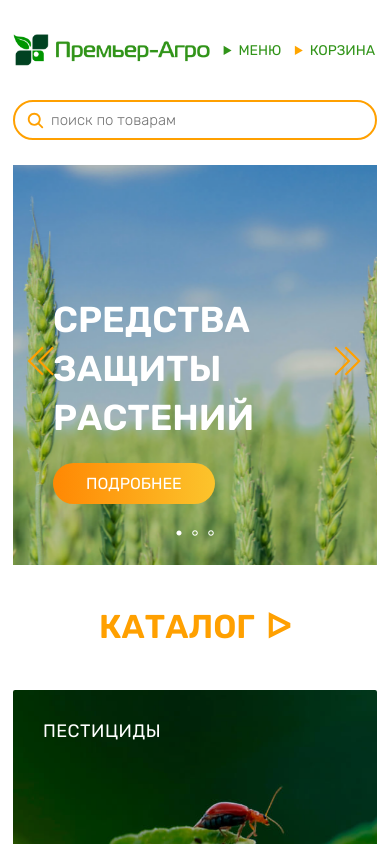
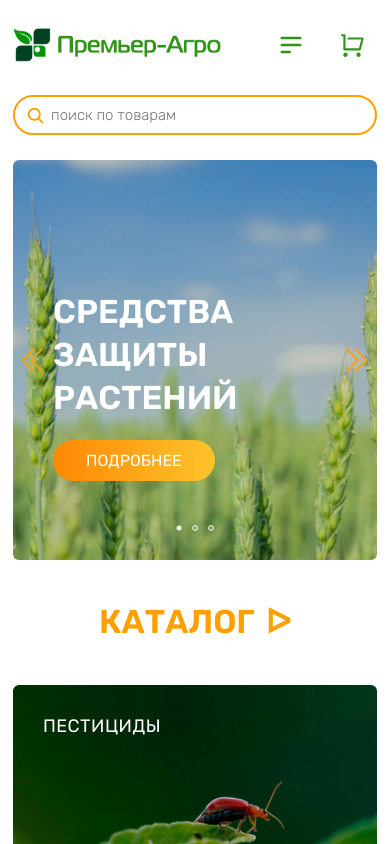
Before and after one commit to Lahma-tut/pr-agro-ru, a Next.js app: page / in a window 390 px wide. Shown: the top 844 px of the page. Built offline with nearby package versions, Linux system fonts and the light colour scheme; no server answers; the database is empty.

Commit message:
17 commit

```diff
--- a/app/catalog/page.module.css
+++ b/app/catalog/page.module.css
@@ -1,57 +1,12 @@
-/* PAGE */
+@media screen and (max-width: 670px) {
   .container {
     display: flex;
+    flex-direction: column;
     gap: 22px;
     margin: 0 0 40px 0;
     padding: var(--padding);
   }
 
-.body {
-  flex: 4;
-}
-
-.aside {
-  flex: 1;
-}
-
-/* breadcrumb */
-
-.h1 {
-  font-size: 33px;
-  font-weight: 600;
-  text-transform: uppercase;
-  color: var(--green-color);
-}
-
-.h2 {
-  font-weight: 500;
-  text-transform: uppercase;
-  color: var(--orange-color);
-  transition: letter-spacing 0.1s ease-out;
-}
-
-.link {
-  display: flex;
-  padding: 0 0 0 5px;
-  align-items: center;
-  gap: 8px;
-}
-
-.icon {
-  color: var(--orange-color);
-  transition: color 0.1s ease-out;
-}
-
-.h2:hover {
-  letter-spacing: 1px;
-}
-
-.link:hover .icon, .link:hover h2 {
-
-}
-
-
-@media screen and (max-width: 670px){
   .breadcrumb {
     display: flex;
     align-items: center;
@@ -70,6 +25,21 @@
 }
 
 @media screen and (min-width: 671px) {
+  .container {
+    display: flex;
+    gap: 22px;
+    margin: 0 0 40px 0;
+    padding: var(--padding);
+  }
+
+  .body {
+    flex: 4;
+  }
+
+  .aside {
+    flex: 1;
+  }
+
   .breadcrumb {
     display: flex;
     align-items: center;
--- a/app/page.jsx
+++ b/app/page.jsx
@@ -12,7 +12,7 @@ function Home() {
       <div className={styles.home}>
           <Slider />
           <div className={styles.body}>
-            <h2 className={styles.h2}>
+            <h2 className={styles.home_h2}>
               <Link href='/catalog'>
                 Каталог
               </Link>
--- a/app/page.module.css
+++ b/app/page.module.css
@@ -4,8 +4,25 @@
   padding: var(--padding);
 }
 
-.link {
-  transition: all 0.3s ease-out;
+.body {
+  display: flex;
+  align-items: center;
+  justify-content: center;
+  gap: 11px;
+  margin: var(--margin-block);
+}
+
+.home_h2 {
+  font-size: 33px;
+  display: contents;
+  font-weight: 600;
+  line-height: 136%;
+  color: var(--orange-color);
+  text-transform: uppercase;
+}
+
+.home_h2:hover > .arrow {
+  transform: translateX(6px);
 }
 
 .arrow {
@@ -17,25 +34,3 @@
   transition: all 0.3s ease-out;
   cursor: pointer;
 }
-
-.h2:hover > .arrow {
-  transform: translateX(6px);
-}
-
-
-.body {
-  display: flex;
-  align-items: center;
-  justify-content: center;
-  gap: 11px;
-  margin: var(--margin-block);
-}
-
-.h2 {
-  font-size: 33px;
-  display: contents;
-  font-weight: 600;
-  line-height: 136%;
-  color: var(--orange-color);
-  text-transform: uppercase;
-}
--- a/components/catalog/catalog.module.css
+++ b/components/catalog/catalog.module.css
@@ -47,11 +47,10 @@
 
 .category_img {
   position: relative;
-
 }
 
 .category_img img {
-  border-radius: 2px;
+  border-radius: 6px;
 }
 
 .category_info {
--- a/components/header/basket/Basket.jsx
+++ b/components/header/basket/Basket.jsx
@@ -1,20 +1,19 @@
 'use client'
-import styles from "./basket.module.css";
-import { faBasketShopping } from "@fortawesome/free-solid-svg-icons";
-import { FontAwesomeIcon } from "@fortawesome/react-fontawesome";
-import Link from "next/link";
+import styles from './basket.module.css'
+import Link from 'next/link'
+import { RiShoppingCartLine } from 'react-icons/ri'
 
 
 export default function Basket() {
 	return (
-		<details className={styles.details_nav}>
-			<summary className={styles.summary_nav}>КОРЗИНА</summary>
-			<ul className={styles.summary_list}>
-				<li><Link href='/'>О нас</Link></li>
-				<li><Link href='/catalog'>Каталог</Link></li>
-				<li><Link href='#'>Доставка</Link></li>
-				<li><Link href='#'>Контакты</Link></li>
+		<>
+			<ul className={styles.list}>
+				<li>
+					<Link href='/'>
+						<RiShoppingCartLine className={styles.icon} />
+					</Link>
+					</li>
 			</ul>
-		</details>
+		</>
 	)
 }
--- a/components/header/basket/basket.module.css
+++ b/components/header/basket/basket.module.css
@@ -1,56 +1,35 @@
-.details_nav {
-  cursor: pointer;
-  position: relative;
+
+@media screen and (max-width: 670px) {
+  .icon {
+    display: block;
+    font-size: 26px;
+    color: var(--green-color);
+    transition: color 0.5s ease-out;
+  }
+
+  .icon:hover {
+    color: var(--orange-color);
+  }
+
+  .icon:focus {
+    color: var(--orange-color);
+  }
 }
 
-.summary_nav {
-  color: var(--green-color);
-  font-weight: 500;
-}
-
-.summary_list {
-  position: absolute;
-  top: 39px;
-  left: -15px;
-  border-radius: 4px;
-  background-color: white;
-  box-shadow: 0 0 8px #ddd;
-}
-
-.summary_list li {
-padding: 10px 20px;
-border-bottom: 1px solid #ddd;
-cursor: pointer;
-}
-
-.summary_list li:hover {
-background-color: var(--grey-color);
-}
-
-/*
-
-.link:hover {
-  color: var(--orange-color);
-}
-
-.icon_basket {
-  cursor: pointer;
-  color: var(--green-color);
-  transition: color 0.3s ease-out;
-}
-
-.icon_basket:hover {
-  color: var(--orange-color);
-} */
-
-@media screen and (max-width: 670px) {
-  .summary_nav {
+@media screen and (min-width: 671px) {
+  .icon {
+    display: block;
+    font-size: 30px;
     color: var(--green-color);
-    font-size: 14px;
-    font-weight: 400;
+    transition: color 0.5s ease-out;
   }
 
-  .summary_nav::marker {
-    color: orange;
+  .icon:hover {
+    color: var(--orange-color);
   }
+
+  .icon:focus {
+    color: var(--orange-color);
+  }
+
 }
--- a/components/header/header.module.css
+++ b/components/header/header.module.css
@@ -5,7 +5,7 @@
     grid-template: 1fr 1fr/ 6fr 80px 105px 160px;
     align-items: center;
     width: 100%;
-    margin: 30px 0 25px 0;
+    margin: 25px 0 25px 0;
     padding: var(--padding);
   }
 
@@ -93,11 +93,11 @@
 @media screen and (max-width: 670px) {
   .header {
     display: grid;
-    grid-template: 1fr 1fr/ 1fr 59px 84px;
+    grid-template: 1fr 1fr/ 1fr 50px 50px;
     gap: 30px 11px;
     align-items: center;
     width: 100%;
-    margin: 30px 0 25px 0;
+    margin: 25px 0 25px 0;
     padding: var(--padding);
   }
 
--- a/components/header/menu/Menu.jsx
+++ b/components/header/menu/Menu.jsx
@@ -1,20 +1,19 @@
 'use client'
-
+import { LuMenuSquare } from 'react-icons/lu'
+import { HiOutlineMenuAlt2 } from 'react-icons/hi'
 import styles from './menu.module.css'
 import Link from 'next/link'
 
 export default function Menu() {
 	return (
-		<div className={styles.nav_conteiner}>
-			<details className={styles.details_nav}>
-				<summary className={styles.summary_nav}>МЕНЮ</summary>
-				<ul className={styles.summary_list}>
-					<li><Link href='/'>О нас</Link></li>
-					<li><Link href='/catalog'>Каталог</Link></li>
-					<li><Link href='#'>Доставка</Link></li>
-					<li><Link href='#'>Контакты</Link></li>
+		<>
+				<ul className={styles.list}>
+					<li>
+						<Link href='/catalog'>
+							<HiOutlineMenuAlt2 className={styles.icon}/>
+						</Link>
+						</li>
 				</ul>
-			</details>
-		</div>
+		</>
 	)
-};
+}
--- a/components/header/menu/menu.module.css
+++ b/components/header/menu/menu.module.css
@@ -1,51 +1,35 @@
-.details_nav {
-    cursor: pointer;
-    position: relative;
-}
 
-.summary_nav {
-    color: var(--green-color);
-    font-weight: 500;
-}
-
-.summary_list {
-    position: absolute;
-    top: 39px;
-    left: -15px;
-    border-radius: 4px;
-    background-color: white;
-    box-shadow: 0 0 8px #ddd;
-}
-
-.summary_list li {
-  padding: 10px 20px;
-  border-bottom: 1px solid #ddd;
-  cursor: pointer;
-}
-
-.summary_list li:hover {
-  background-color: var(--grey-color);
-}
-
-/* .icon_menu {
-  font-size: 25px;
+@media screen and (max-width: 670px) {
+  .icon {
+    display: block;
+    font-size: 28px;
     color: var(--green-color);
     transition: color 0.5s ease-out;
   }
 
-.icon_menu:hover {
+  .icon:hover {
     color: var(--orange-color);
   }
 
-.icon_menu:focus {
+  .icon:focus {
     color: var(--orange-color);
-} */
-
-
-@media screen and (max-width: 670px) {
-  .summary_nav {
-    color: var(--green-color);
-    font-size: 14px;
-    font-weight: 400;
   }
 }
+
+@media screen and (min-width: 671px) {
+  .icon {
+    display: block;
+    font-size: 32px;
+    color: var(--green-color);
+    transition: color 0.5s ease-out;
+  }
+
+  .icon:hover {
+    color: var(--orange-color);
+  }
+
+  .icon:focus {
+    color: var(--orange-color);
+  }
+
+}
--- a/components/slider/slider.css
+++ b/components/slider/slider.css
@@ -4,14 +4,15 @@
   position: relative;
   margin: var(--margin-block);
   overflow: hidden;
+  border-radius: 6px;
 }
 
 .slider-image img {
   width: 100%;
   height: 100%;
-  border-radius: 2px;
   object-fit: cover;
   filter: brightness(93%);
+
 
   animation-name: scale;
   animation-duration: 10s;
@@ -76,9 +77,9 @@
   }
 }
 
+
 .slider-title {
   margin: 0 0 20px 0;
-
 }
 
 .slider-title h1 {
@@ -88,6 +89,31 @@
   line-height: 136%;
   text-transform: uppercase;
 }
+
+@media screen and (max-width: 670px) {
+
+  .slider-title h1 {
+    font-size: 33px;
+    color: white;
+    font-weight: 600;
+    line-height: 130%;
+    text-transform: uppercase;
+  }
+
+  .slider-btn {
+    font-size: 30px;
+    color: var(--orange-color);
+    display: flex;
+    align-items: center;
+    padding: 5px;
+  }
+
+  .slider-btn:hover {
+    scale: 1;
+  }
+
+}
+
 
 .slider-button {
   padding: 11px 33px;
```
Also changed, not shown: components/breadcrumbs/breadcrumbs.module.css (+31 -31 lines), components/headling/headling.module.css (+4 -3 lines). Lines whose indentation alone changed are shown as unchanged.
